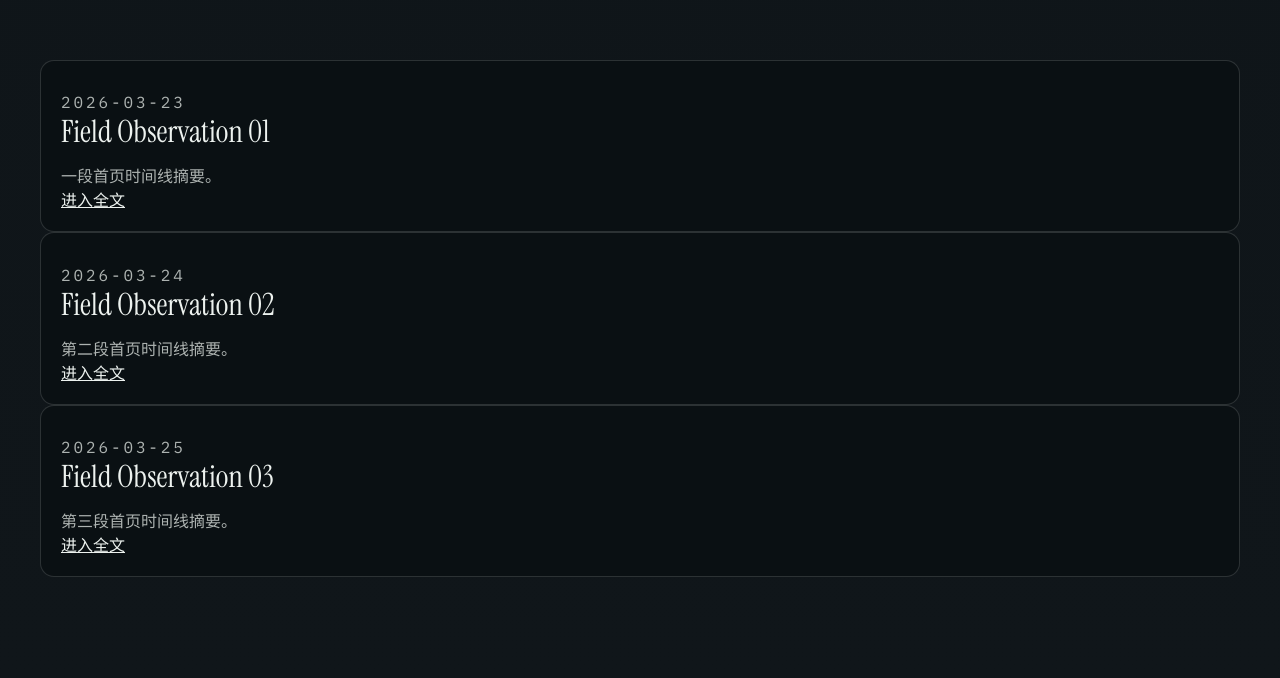
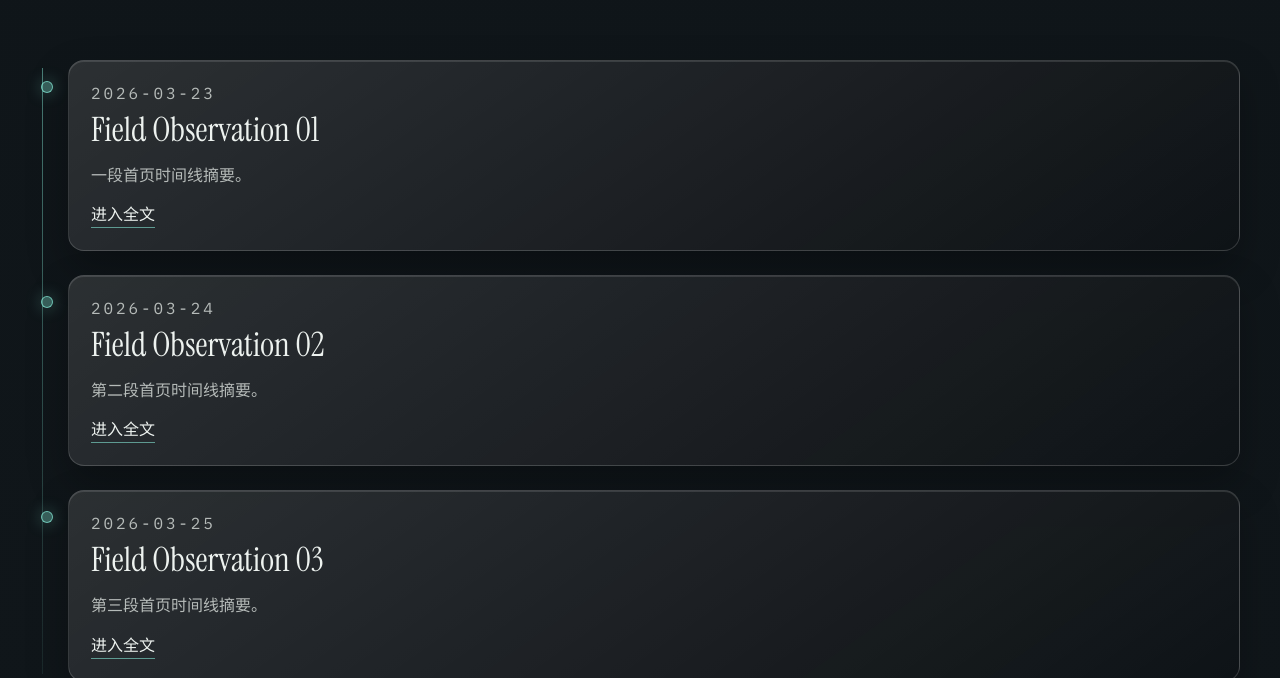
Before and after one commit to Congregalis/Congregalis.github.io, a website built with Vite: page index.html in a window 1280 px wide. Shown: the part 3818-4496 px from the top of the page. Built offline with nearby package versions, Linux system fonts and the light colour scheme.

Commit message:
fix: support base url links and harden note navigation

```diff
--- a/src/render/sections.js
+++ b/src/render/sections.js
@@ -1,4 +1,10 @@
 import { siteContent } from "../data/site-content.js";
+
+const normalizedBaseUrl = (import.meta.env.BASE_URL || "/").replace(/\/?$/, "/");
+
+function withBase(pathname) {
+  return `${normalizedBaseUrl}${pathname.replace(/^\/+/, "")}`;
+}
 
 export function renderSections() {
   document.querySelector('[data-section="hero"]').innerHTML = `
@@ -48,7 +54,7 @@ export function renderSections() {
               <p class="system-label">${note.date}</p>
               <h3>${note.title}</h3>
               <p>${note.excerpt}</p>
-              <a href="/notes/${note.slug}/">进入全文</a>
+              <a href="${withBase(`notes/${note.slug}/`)}">进入全文</a>
             </article>
           `
         )
--- a/src/styles/base.css
+++ b/src/styles/base.css
@@ -29,3 +29,70 @@ h3 {
   font-family: "Instrument Serif", serif;
   font-weight: 400;
 }
+
+.notes-timeline {
+  display: grid;
+  gap: clamp(16px, 2.8vw, 24px);
+  position: relative;
+  padding-left: clamp(18px, 3vw, 28px);
+}
+
+.notes-timeline::before {
+  content: "";
+  position: absolute;
+  left: 2px;
+  top: 8px;
+  bottom: 8px;
+  width: 1px;
+  background: linear-gradient(180deg, rgba(141, 247, 227, 0.45), rgba(141, 247, 227, 0.08));
+}
+
+[data-section="notes"] .timeline-note {
+  position: relative;
+  border-radius: 16px;
+  border: 1px solid rgba(255, 255, 255, 0.16);
+  background:
+    linear-gradient(145deg, rgba(255, 255, 255, 0.14), rgba(255, 255, 255, 0.02)),
+    rgba(8, 13, 17, 0.76);
+  box-shadow:
+    inset 0 1px 0 rgba(255, 255, 255, 0.12),
+    0 18px 40px rgba(0, 0, 0, 0.26);
+  padding: clamp(16px, 2.4vw, 22px);
+}
+
+[data-section="notes"] .timeline-note::before {
+  content: "";
+  position: absolute;
+  left: calc(clamp(18px, 3vw, 28px) * -1);
+  top: 20px;
+  width: 10px;
+  height: 10px;
+  border-radius: 50%;
+  border: 1px solid rgba(141, 247, 227, 0.65);
+  background: rgba(141, 247, 227, 0.32);
+  box-shadow: 0 0 16px rgba(141, 247, 227, 0.35);
+}
+
+[data-section="notes"] .timeline-note .system-label {
+  margin: 0;
+  color: var(--color-text-muted);
+}
+
+[data-section="notes"] .timeline-note h3 {
+  margin: 0.3rem 0 0;
+  font-size: clamp(1.4rem, 2.8vw, 2.1rem);
+}
+
+[data-section="notes"] .timeline-note p {
+  margin: 0.7rem 0 0;
+  color: var(--color-text-muted);
+}
+
+[data-section="notes"] .timeline-note a {
+  margin-top: 0.95rem;
+  display: inline-flex;
+  text-decoration: none;
+  border-bottom: 1px solid rgba(141, 247, 227, 0.55);
+  padding-bottom: 2px;
+  color: var(--color-text);
+}
```
Also changed, not shown: src/note-entry.js (+6 -1 lines), src/render/note-page.js (+18 -4 lines), tests/e2e/content-sections.spec.ts (+6 -1 lines), tests/e2e/notes-pages.spec.ts (+35 -1 lines).
